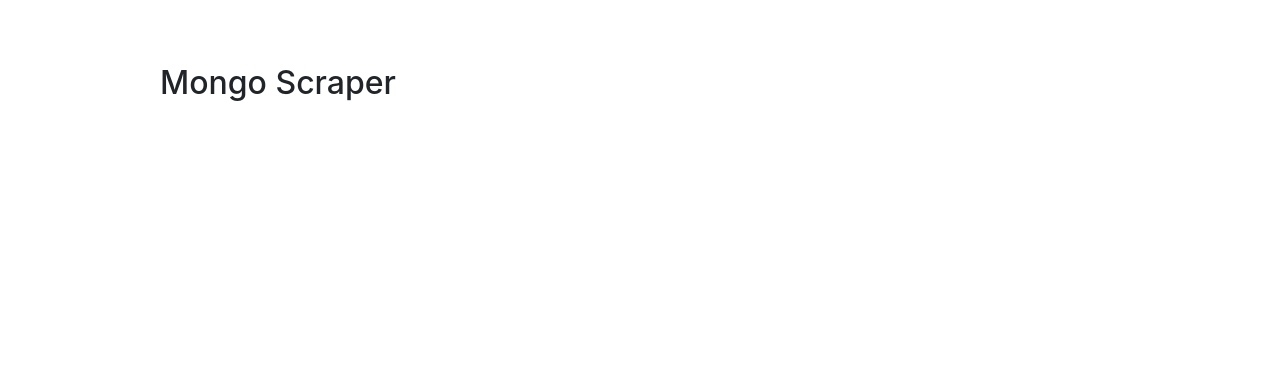
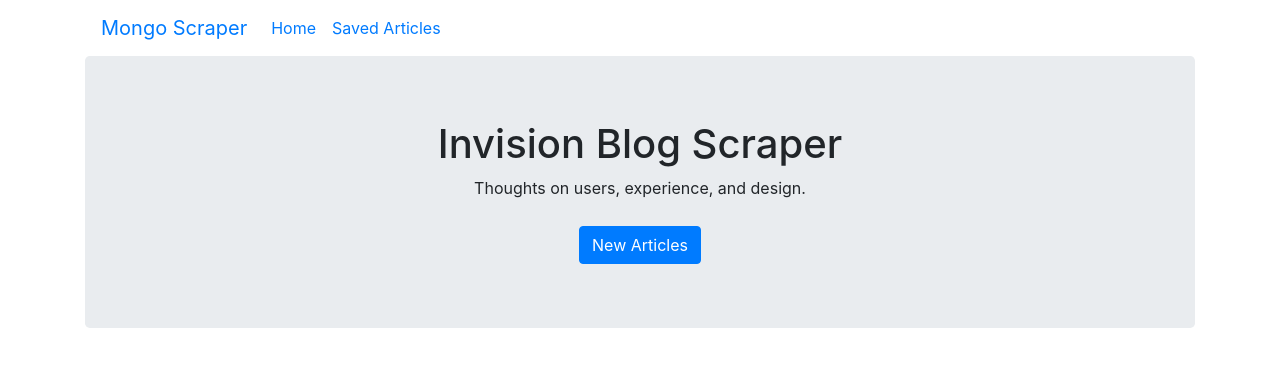
Before and after one commit to chloechoudesign/Mongo-Scraper, a website: page public/index.html in a window 1280 px wide. Drawn offline with nearby package versions, Linux system fonts and the light colour scheme; no server answers.

Commit message:
index.html done

```diff
--- a/public/app.js
+++ b/public/app.js
@@ -3,14 +3,18 @@
   // For each one
   for (var i = 0; i < data.length; i++) {
     // Display the apropos information on the page
+    // $("#articles").append(
+    // "<p data-id='" + data[i]._id + "'>" + data[i].title + "</p>");
     $("#articles").append(
-    "<p data-id='" + data[i]._id + "'><b>" + data[i].title + "</b></p><button class='btn btn-sm btn-primary btn-bookmark'>Bookmark</button>");
+      "<div class='col-sm-4' style='margin-bottom:30px;'><div class='card'><div class='card-body'><h6>" + data[i].title + "</h6><hr><a href='#' class='btn-comment btn btn-outline-primary btn-sm'>Comment</a>");
   }
+
+  console.log(data);
 });
 
 
 // Whenever someone clicks a p tag
-$(document).on("click", "p", function() {
+$(document).on("click", "btn-comment", function() {
   // Empty the notes from the note section
   $("#notes").empty();
   // Save the id from the p tag
--- a/public/index.html
+++ b/public/index.html
@@ -2,27 +2,19 @@
 <html lang="en-us">
   <head>
     <meta charset="UTF-8">
-    <title>Scraping With Mongoose</title>
+    <title>Mongo Scraper</title>
 
     <link rel="stylesheet" href="https://maxcdn.bootstrapcdn.com/bootstrap/4.0.0-beta.2/css/bootstrap.min.css">
+    <link href="http://maxcdn.bootstrapcdn.com/font-awesome/4.2.0/css/font-awesome.min.css" rel="stylesheet">
     <style>
-      body { background-color: #FFFFFF }
-      #wrapper {
-        width: 960px;
-        margin-left: auto;
-        margin-right: auto;
-        padding-top: 5%;
+      .new-article-btn {
+        margin-top: 10px;
       }
+
       #articles {
-        display: inline-block;
-        overflow: auto;
-        width: 60%;
-        height: 700px;
+        margin-bottom: 10px;
       }
-      #notes {
-        float: right;
-        width: 30%;
-      }
+
       textarea, input {
         display: block;
         width: 100%;
@@ -36,16 +28,66 @@
         height: 200px;
         font-size: 18px;
       }
-      button
+
     </style>
   </head>
   <body>
-    <div id="wrapper">
-      <h2>Mongo Scraper</h2>
 
-      <div id="articles"></div>
+    <div class="container">
+
+      <nav class="navbar navbar-expand-lg">
+        <a class="navbar-brand" href="#">Mongo Scraper</a>
+
+        <div class="collapse navbar-collapse" id="navbarSupportedContent">
+          <ul class="navbar-nav mr-auto">
+            <li class="nav-item active">
+              <a class="nav-link" href="#">Home</a>
+            </li>
+            <li class="nav-item">
+              <a class="nav-link" href="#">Saved Articles</a>
+            </li>
+          </ul>
+        </div>
+      </nav>
+
+
+      <div class="jumbotron text-center">
+        <h1>Invision Blog Scraper</h1>
+        <p>Thoughts on users, experience, and design.</p>
+        <a class="new-article-btn btn btn-primary" href="#" role="button">New Articles</a>
+      </div>
+
+
+      <div class="row" id="articles">
+       <!--  <div class="col-sm-4">
+          <div class="card">
+            <div class="card-body">
+              <h4 class="card-title"></h4>
+              <p class="card-text"></p>
+              <a href="#" class="btn btn-outline-primary btn-sm">Comment</a>
+            </div>
+          </div>
+        </div> -->
+      </div>
+
+
+
+
+      <!-- <div id="articles"></div> -->
       <div id="notes"></div>
     </div>
+
+
+
+
+
+
+
+
+
+
+
+
     <script src="https://cdnjs.cloudflare.com/ajax/libs/jquery/3.2.1/jquery.min.js"></script>
     <script src="app.js"></script>
   </body>
```
Also changed, not shown: server.js (+12 -19 lines), 1 other file.
